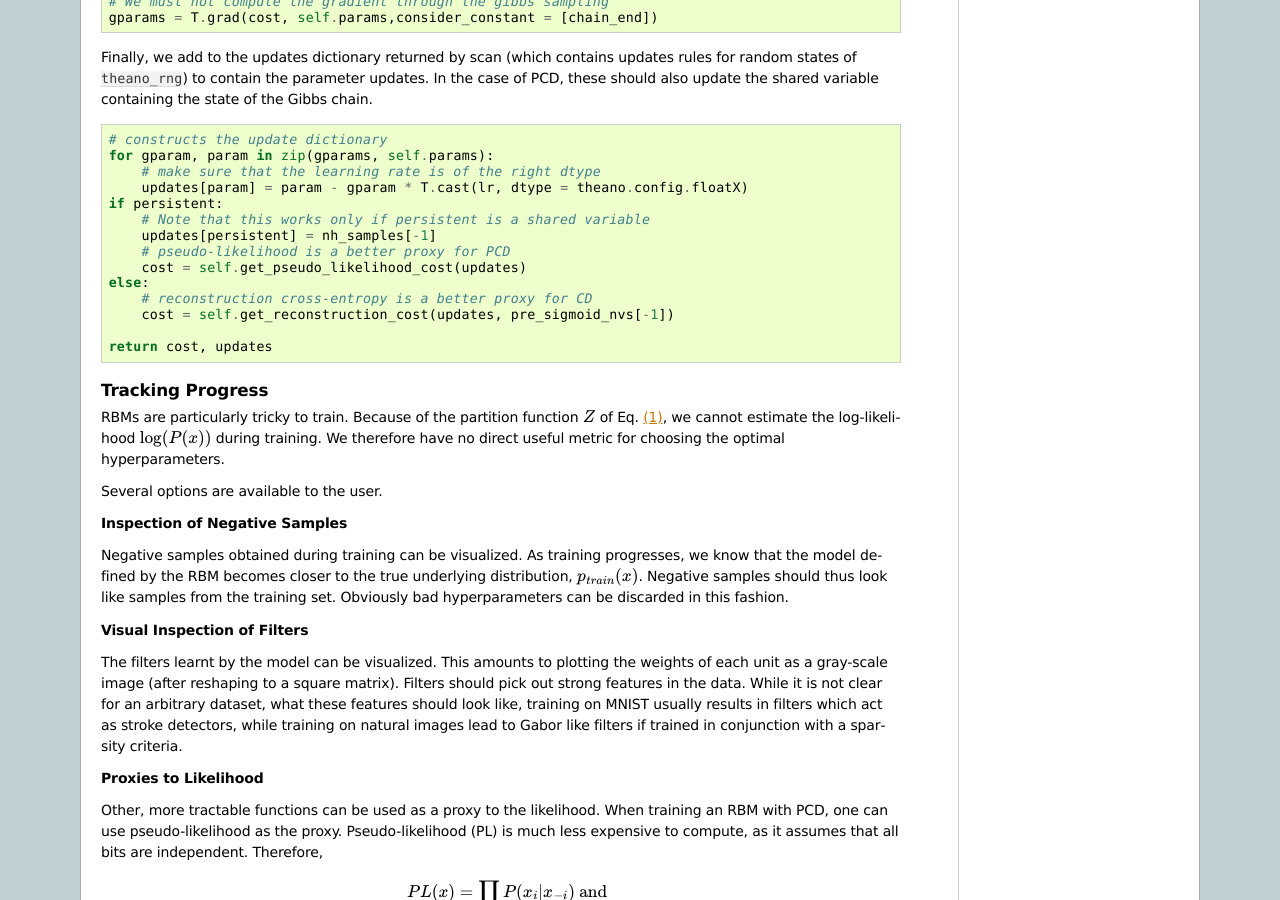
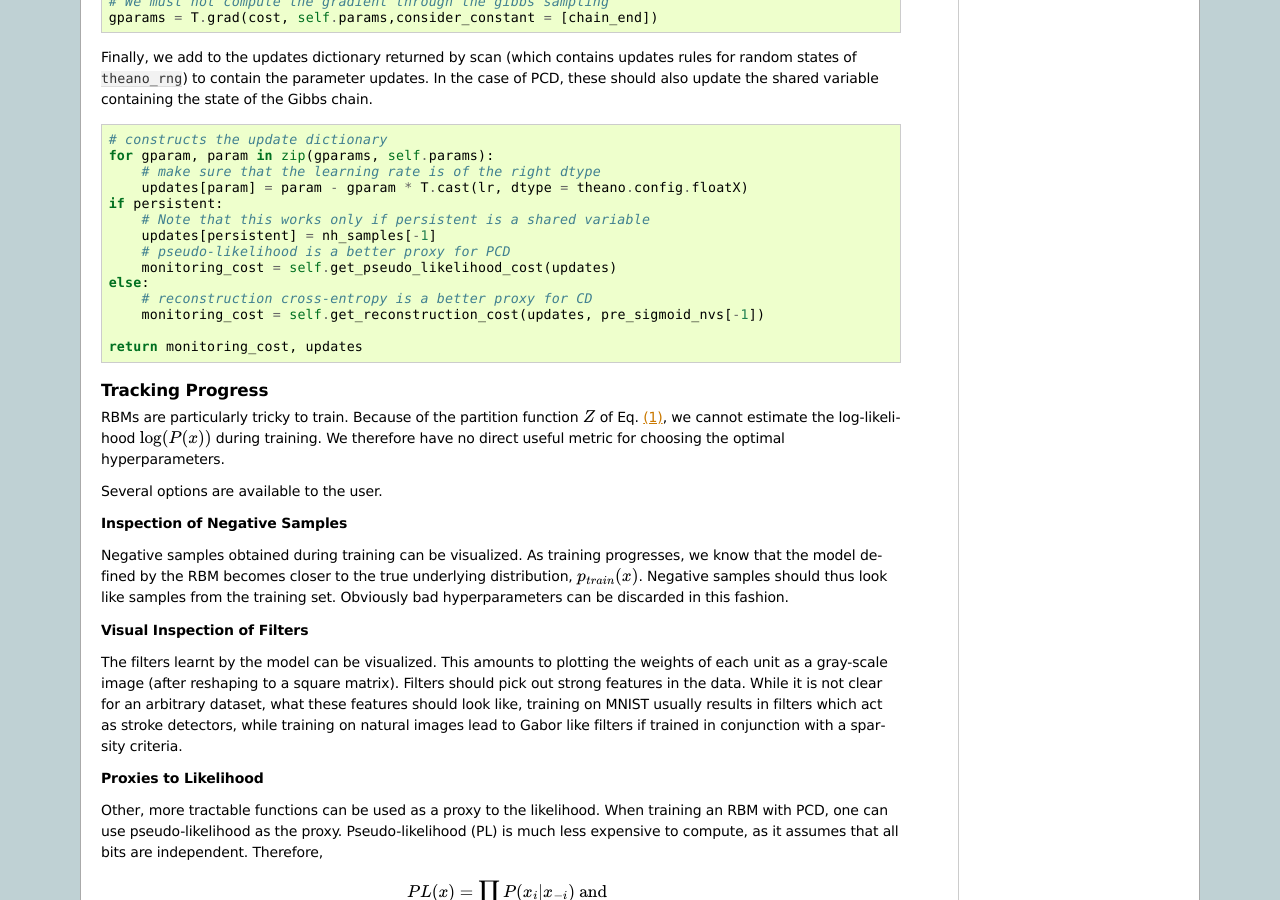
Before and after one commit to lisa-lab/DeepLearningTutorials, a Sphinx documentation site: the page built from doc/rbm.txt, in a window 1280 px wide and 900 px high, scrolled down 8094 px. Built offline with Sphinx 7.4.7, drawn with Linux system fonts in a browser that asks for light colours; formulas are drawn with MathJax 3.

Commit message:
renamed second instance of 'cost' to 'monitor_cost' to avoid confusion

```diff
--- a/doc/rbm.txt
+++ b/doc/rbm.txt
@@ -603,12 +603,12 @@ containing the state of the Gibbs chain.
             # Note that this works only if persistent is a shared variable
             updates[persistent] = nh_samples[-1]
             # pseudo-likelihood is a better proxy for PCD
-            cost = self.get_pseudo_likelihood_cost(updates)
+            monitoring_cost = self.get_pseudo_likelihood_cost(updates)
         else:
             # reconstruction cross-entropy is a better proxy for CD
-            cost = self.get_reconstruction_cost(updates, pre_sigmoid_nvs[-1])
+            monitoring_cost = self.get_reconstruction_cost(updates, pre_sigmoid_nvs[-1])
 
-        return cost, updates
+        return monitoring_cost, updates
 
 Tracking Progress
 -----------------
```
Also changed, not shown: 1 other file.
